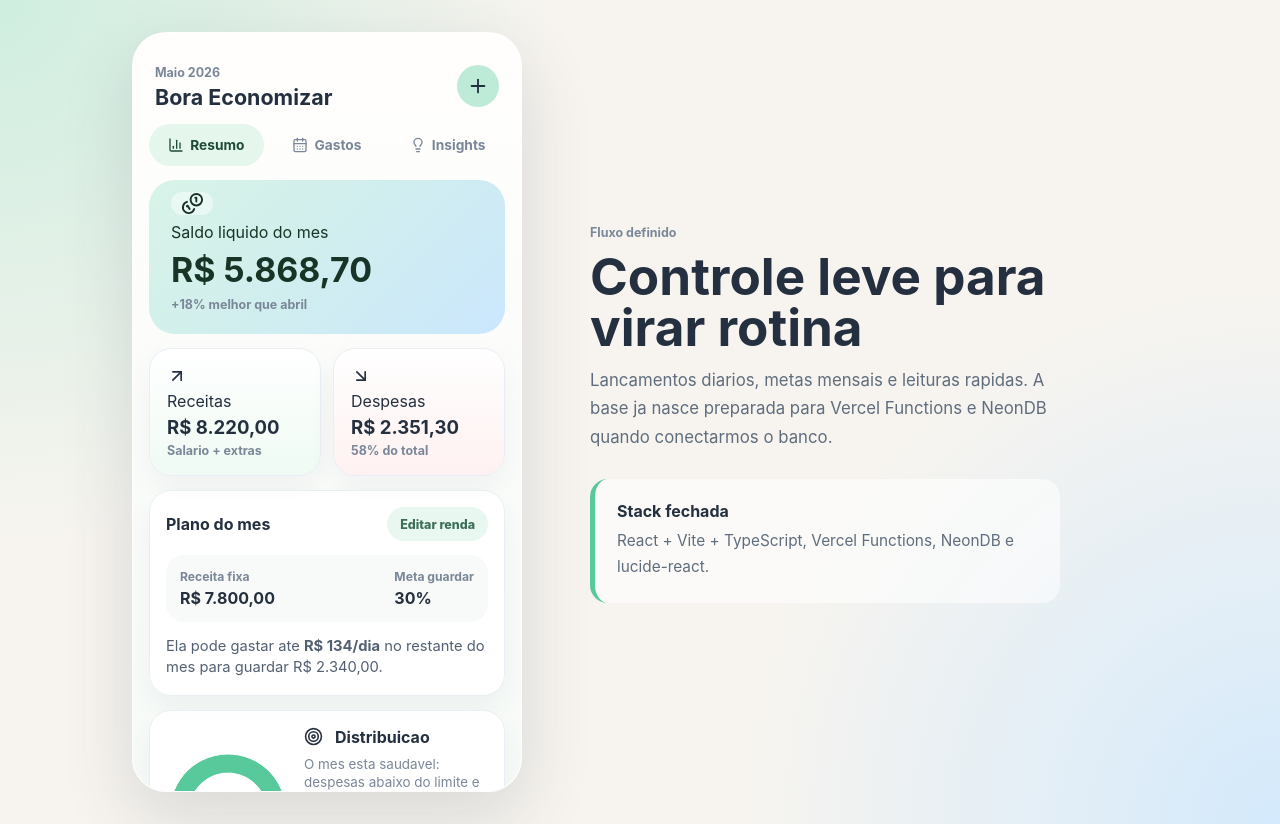
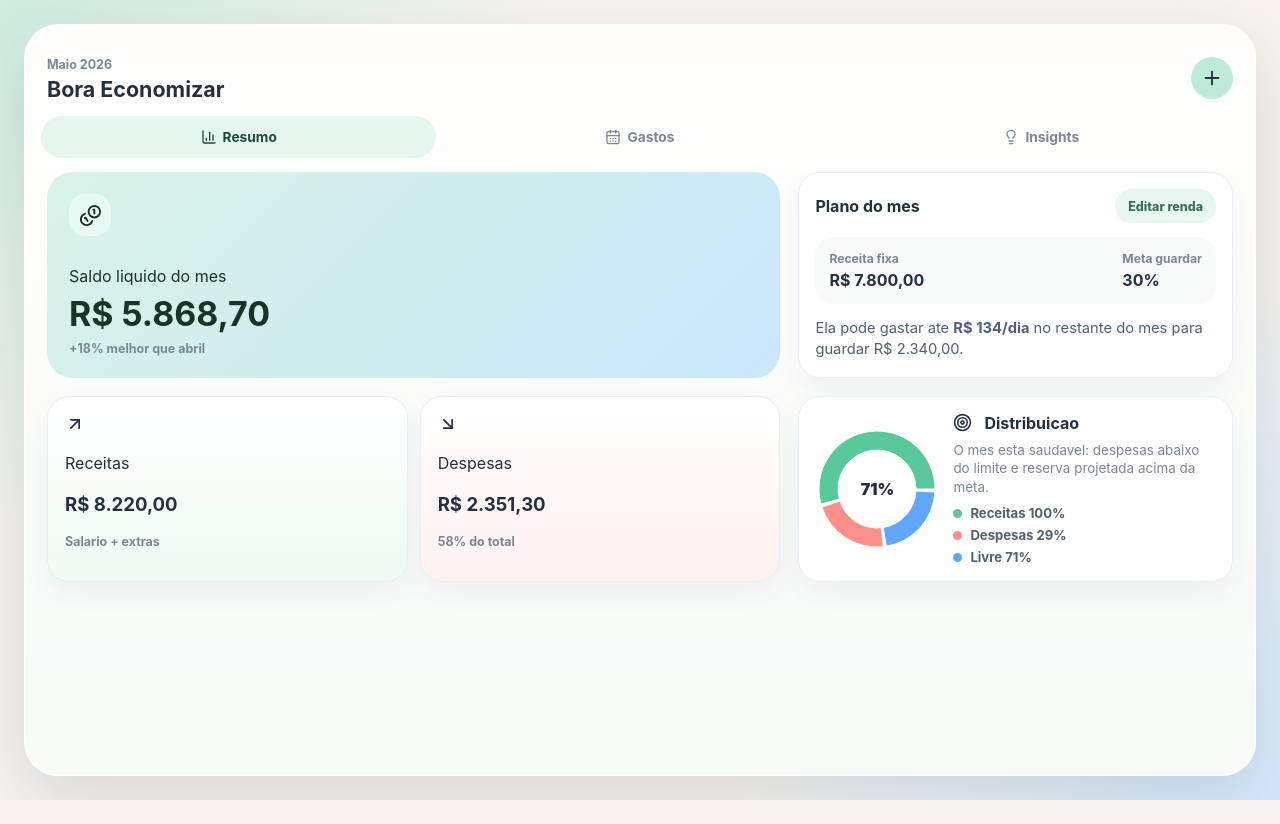
Before and after one commit to devpbleite/bora-economizar, a React (Vite) app: page / in a window 1280 px wide. After the commit the page ends 800 px from the top, so only its background shows below. Built offline with nearby package versions, Linux system fonts and the light colour scheme.

Commit message:
Make app layout responsive

```diff
--- a/src/components/AppShell.tsx
+++ b/src/components/AppShell.tsx
@@ -47,18 +47,6 @@ export function AppShell({ activeTab, onTabChange, onAddTransaction, children }:
         {children}
       </section>
 
-      <aside className="desktop-notes">
-        <span className="eyebrow">Fluxo definido</span>
-        <h2>Controle leve para virar rotina</h2>
-        <p>
-          Lancamentos diarios, metas mensais e leituras rapidas. A base ja nasce
-          preparada para Vercel Functions e NeonDB quando conectarmos o banco.
-        </p>
-        <div className="roadmap">
-          <strong>Stack fechada</strong>
-          <p>React + Vite + TypeScript, Vercel Functions, NeonDB e lucide-react.</p>
-        </div>
-      </aside>
     </main>
   );
 }
--- a/src/components/InsightsScreen.tsx
+++ b/src/components/InsightsScreen.tsx
@@ -13,7 +13,7 @@ export function InsightsScreen({ transactions }: InsightsScreenProps) {
   const expectedReserve = Math.max(income - expenses, 0);
 
   return (
-    <section className="screen active">
+    <section className="screen active insights-screen">
       <section className="insight-hero">
         <TrendingUp size={23} />
         <span>Previsao de fechamento</span>
--- a/src/components/SummaryScreen.tsx
+++ b/src/components/SummaryScreen.tsx
@@ -24,7 +24,7 @@ export function SummaryScreen({ transactions, fixedIncome, savingsGoalPercent, o
   ];
 
   return (
-    <section className="screen active">
+    <section className="screen active summary-screen">
       <article className="hero-card">
         <div className="hero-icon">
           <Coins size={23} />
--- a/src/styles.css
+++ b/src/styles.css
@@ -41,20 +41,17 @@ button {
 }
 
 .app-shell {
-  width: min(1120px, 100%);
+  width: min(1280px, 100%);
   min-height: 100vh;
   margin: 0 auto;
-  display: grid;
-  grid-template-columns: minmax(320px, 430px) 1fr;
-  align-items: center;
-  gap: 48px;
-  padding: 32px;
+  padding: 24px;
 }
 
 .app-frame {
   position: relative;
-  width: min(100%, 390px);
-  height: min(860px, calc(100vh - 40px));
+  width: 100%;
+  height: calc(100vh - 48px);
+  min-height: 720px;
   margin: 0 auto;
   display: flex;
   flex-direction: column;
@@ -137,7 +134,7 @@ h2 {
 .screen {
   flex: 1;
   min-height: 0;
-  padding: 0 16px 18px;
+  padding: 0 22px 22px;
   overflow: auto;
 }
 
@@ -145,6 +142,16 @@ h2 {
   display: flex;
   flex-direction: column;
   gap: 14px;
+}
+
+.summary-screen.active {
+  display: grid;
+  grid-template-columns: minmax(0, 1.35fr) minmax(330px, 0.8fr);
+  grid-template-areas:
+    "hero plan"
+    "metrics chart";
+  align-content: start;
+  gap: 18px;
 }
 
 .hero-card,
@@ -160,6 +167,10 @@ h2 {
   background:
     linear-gradient(135deg, rgba(255, 255, 255, 0.42), transparent),
     linear-gradient(135deg, var(--mint), var(--sky));
+}
+
+.summary-screen .hero-card {
+  grid-area: hero;
 }
 
 .hero-card strong,
@@ -179,6 +190,7 @@ h2 {
 }
 
 .metric-grid {
+  grid-area: metrics;
   display: grid;
   grid-template-columns: 1fr 1fr;
   gap: 12px;
@@ -224,6 +236,11 @@ h2 {
   background:
     linear-gradient(180deg, rgba(255, 255, 255, 0.92), rgba(249, 252, 250, 0.92)),
     radial-gradient(circle at top right, rgba(189, 235, 216, 0.45), transparent 12rem);
+}
+
+.summary-screen > .panel:first-of-type {
+  grid-area: plan;
+  align-self: stretch;
 }
 
 .panel-header,
@@ -290,6 +307,7 @@ h2 {
 }
 
 .chart-panel {
+  grid-area: chart;
   display: grid;
   grid-template-columns: 124px 1fr;
   align-items: center;
@@ -354,6 +372,17 @@ ul {
 
 .details-screen {
   overflow: hidden;
+}
+
+.details-screen.active {
+  display: grid;
+  grid-template-columns: minmax(360px, 0.82fr) minmax(0, 1.18fr);
+  align-items: stretch;
+  gap: 18px;
+}
+
+.details-screen .calendar-card {
+  align-self: start;
 }
 
 .calendar {
@@ -577,33 +606,19 @@ ul {
   line-height: 1.35;
 }
 
-.desktop-notes {
-  max-width: 470px;
+.insights-screen.active {
+  display: grid;
+  grid-template-columns: minmax(0, 0.9fr) minmax(0, 1.1fr);
+  align-content: start;
+  gap: 18px;
 }
 
-.desktop-notes h2 {
-  margin: 10px 0 14px;
-  font-size: clamp(2rem, 4vw, 4.2rem);
-  line-height: 0.98;
+.insights-screen .insight-hero {
+  min-height: 220px;
 }
 
-.desktop-notes p {
-  color: #5f6d7d;
-  font-size: 1.05rem;
-  line-height: 1.7;
-}
-
-.roadmap {
-  margin-top: 28px;
-  padding: 22px;
-  border-left: 5px solid var(--mint-strong);
-  border-radius: 18px;
-  background: rgba(255, 255, 255, 0.58);
-}
-
-.roadmap p {
-  margin-top: 7px;
-  font-size: 0.96rem;
+.insights-screen .progress-list {
+  grid-row: span 2;
 }
 
 .modal-backdrop {
@@ -779,13 +794,33 @@ ul {
 
   .app-frame {
     width: 100%;
+    min-height: 100vh;
     height: 100vh;
     border: 0;
     border-radius: 0;
   }
 
-  .desktop-notes {
-    display: none;
+  .screen {
+    padding: 0 16px 18px;
+  }
+
+  .summary-screen.active,
+  .details-screen.active,
+  .insights-screen.active {
+    display: flex;
+    flex-direction: column;
+    gap: 14px;
+  }
+
+  .summary-screen .hero-card,
+  .metric-grid,
+  .summary-screen > .panel:first-of-type,
+  .chart-panel {
+    grid-area: auto;
+  }
+
+  .insights-screen .insight-hero {
+    min-height: 136px;
   }
 }
 
```
